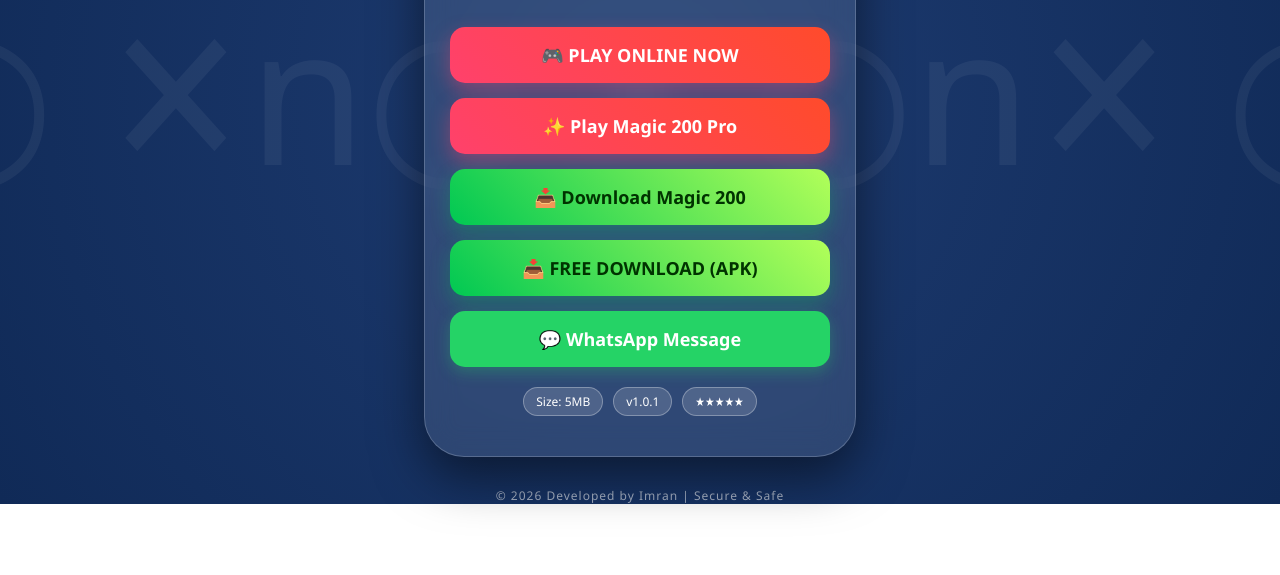
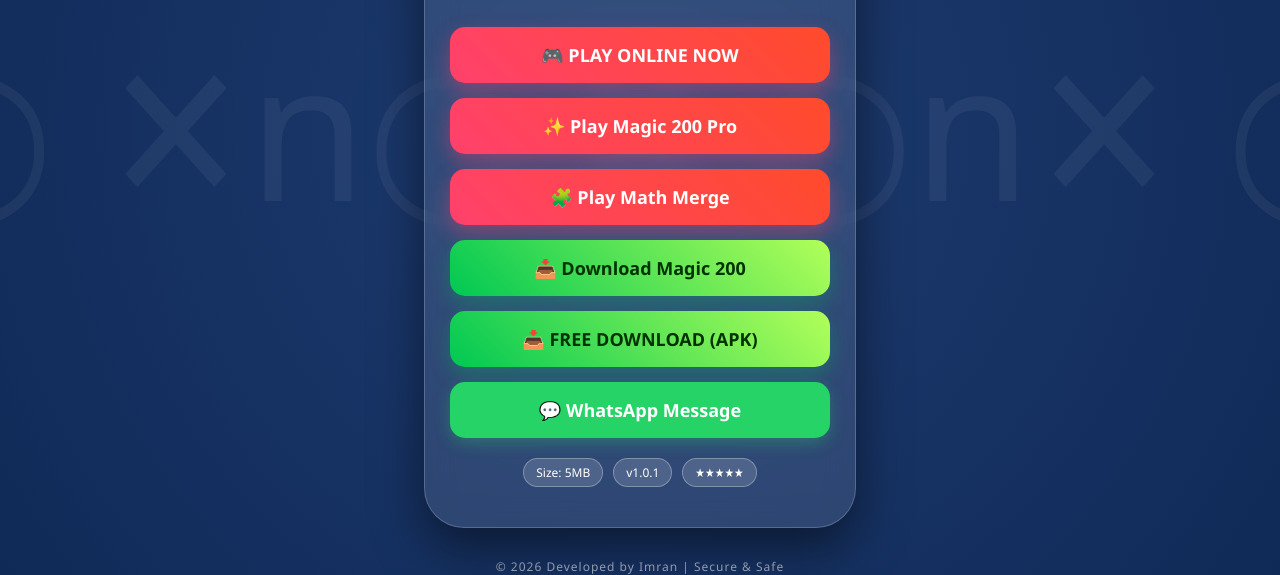
Before and after one commit to Imran13144/Tic-Tac-Toe-Dawnload, a plain HTML site: page index.html in a window 1280 px wide. Shown: the part 322-897 px from the top of the page. Before the commit the page ends 826 px from the top, so only its background shows below. Drawn offline with Linux system fonts and the light colour scheme.

Commit message:
Update index.html

```diff
--- a/index.html
+++ b/index.html
@@ -156,6 +156,10 @@
             ✨ Play Magic 200 Pro
         </a>
 
+        <a href="https://imran13144.github.io/Math-Merge/" class="btn play-btn">
+            🧩 Play Math Merge
+        </a>
+
         <a href="Magic 200 Pro.apk" download="Magic 200 Pro.apk" class="btn download-btn">
             📥 Download Magic 200
         </a>
@@ -164,7 +168,7 @@
             📥 FREE DOWNLOAD (APK)
         </a>
 
-        <a href="https://wa.me/966539011495?text=Hello!%20Maine%20aapka%20game%20dekha." class="btn whatsapp-btn">
+        <a href="https://wa.me/919307679432?text=Hello!%20Maine%20aapka%20game%20dekha." class="btn whatsapp-btn">
             💬 WhatsApp Message
         </a>
 
```
